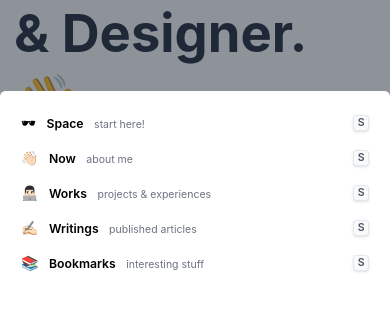
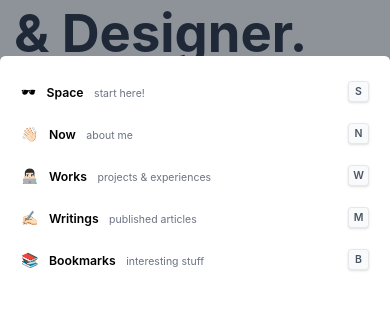
Before and after one commit to koalicioous/koalixious, a Next.js app: page / in a window 390 px wide. Both pictures are taken after a click on the button 362 px from the left and 26 px from the top of the page. Shown: the part 480-810 px from the top of the page. Built offline with nearby package versions, Linux system fonts and the light colour scheme.

Commit message:
shortcut actions

```diff
--- a/components/navbar-modal.tsx
+++ b/components/navbar-modal.tsx
@@ -1,6 +1,6 @@
 import Link from 'next/link';
 
-export default function Modal({menus}: {menus: { icon: string, name: string, link: string, description: string}[]}){
+export default function Modal({menus}: {menus: { icon: string, name: string, link: string, description: string, key: string}[]}){
     return (
         <section className="bg-white absolute z-50 w-full max-w-5xl p-4 pb-24 left-1/2 -translate-x-1/2 rounded-t-md bottom-0">
             <ul>
@@ -8,14 +8,14 @@ export default function Modal({menus}: {menus: { icon: string, name: string, lin
                     menus.map((item) => {
                         return (
                             <Link key={item.name} href={item.link}>
-                                <a className='flex px-2 py-2 focus:outline-gray-700 rounded-md items-center justify-between'>
+                                <a className='flex px-2 py-3 focus:outline-gray-700 rounded-md items-center justify-between'>
                                     <div>
                                         <span className='mr-3'>{item.icon}</span>
                                         <span className='text-sm font-semibold'>{ item.name }</span>
                                         <span className='text-xs ml-3 text-gray-500'>{ item.description }</span>
                                     </div>
-                                <button className='bg-gray-50 text-xs text-gray-600 px-1 border shadow rounded font-semibold'>
-                                    S
+                                <button disabled         className='bg-gray-50 text-xs text-gray-600 px-1 py-1 w-6 h-6 border shadow rounded font-semibold'>
+                                    <span className='uppercase'>{ item.key }</span>
                                 </button>
                                 </a>
                             </Link>
--- a/components/navbar.tsx
+++ b/components/navbar.tsx
@@ -10,31 +10,36 @@ const MENUS = [
         icon: '🕶',
         name: 'Space',
         description: 'start here!',
-        link: '/'
+        link: '/',
+        key: 's'
     },
     {
         icon: '👋🏻',
         name: 'Now',
         description: 'about me',
         link: '/now',
+        key: 'n',
     },
     {
         icon: '👨🏻‍💻',
         name: 'Works',
         description: 'projects & experiences',
         link: '/works',
+        key: 'w',
     },
     {
         icon: '✍🏻',
         name: 'Writings',
         description: 'published articles',
         link: '/writings',
+        key: 'm',
     },
     {
         icon: '📚',
         name: 'Bookmarks',
         description: 'interesting stuff',
         link: '/bookmarks',
+        key: 'b',
     },
 ]
 export default function Navbar(){
@@ -48,6 +53,17 @@ export default function Navbar(){
             document.body.style.overflow = 'unset';
           }
      }, [modal]);
+
+    useEffect(() => {
+        document.addEventListener('keydown', keyboardHandler)
+    }, []);
+
+    const keyboardHandler = (event: any) => {
+        if (event.key === "Escape") return setModal(false);
+        const action = MENUS.map(({link,key}) => ({link,key})).find((item) => item.key === event.key)
+        if (action?.link === router.pathname) setModal(false)
+        if (action) router.push(action.link)
+    }
 
     return (
         <>
```
